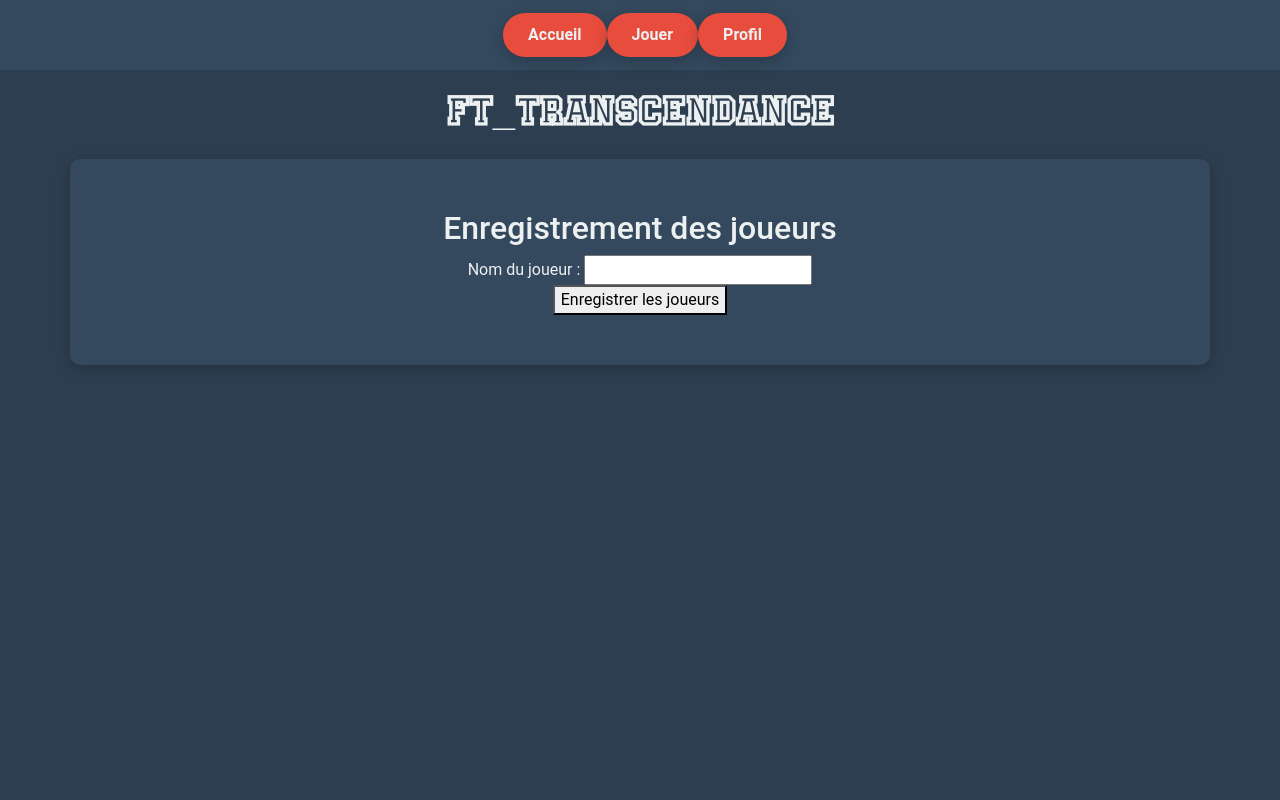
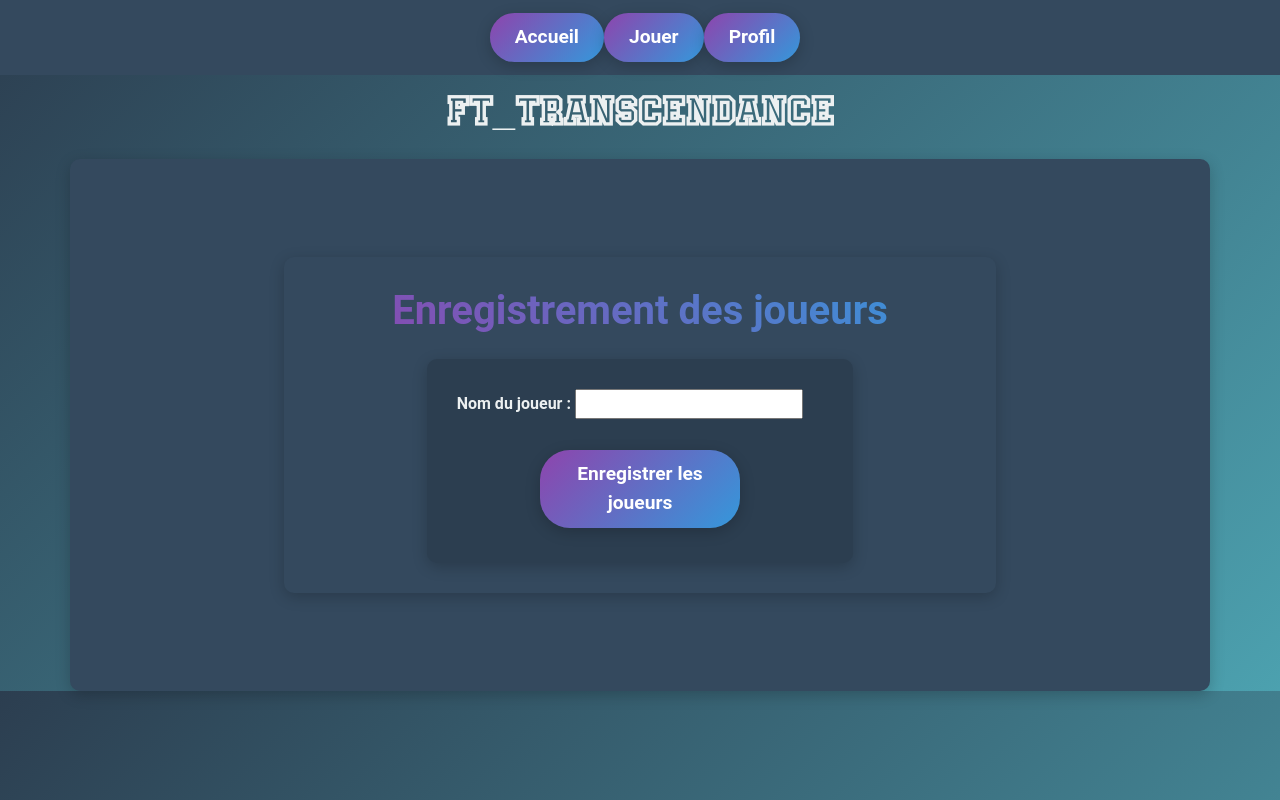
Before and after one commit to WilliamsOz/ft_transcendance, a Django app: page /home_game/player_registration/1/1/ in a window 1280 px wide. Run offline with Django 4.2, Linux system fonts and the light colour scheme; tables that the repository leaves empty hold one stand-in row (values such as "Sample post"); some libraries are stand-ins or nearby versions.

Commit message:
Modification qq elements front

```diff
--- a/app/Game/templates/Game/player_registration.html
+++ b/app/Game/templates/Game/player_registration.html
@@ -2,24 +2,76 @@
 
 {% block content %}
 
-<h2>Enregistrement des joueurs</h2>
+<div class="container text-center my-5">
+    <h2 class="section-title mb-4">Enregistrement des joueurs</h2>
+    <div class="row justify-content-center">
+        <div class="col-md-6 col-lg-8">
+            <form method="post" class="form-container">
+                {% csrf_token %}
+                {% for form in player_forms %}
+                    <div class="form-group">
+                        {{ form.name.label_tag }} {{ form.name }}
+                    </div>
+                {% endfor %}
+                <button type="submit" class="btn btn-custom btn-block mt-3">Enregistrer les joueurs</button>
+            </form>
+        </div>
+    </div>
+</div>
 
-<form method="post">
+<style>
+    body {
+        background: linear-gradient(135deg, #2c3e50 0%, #4ca1af 100%);
+        color: #ecf0f1;
+        font-family: 'Roboto', sans-serif;
+    }
 
-	{% csrf_token %}
+    .section-title {
+        font-size: 2.5rem;
+        font-weight: bold;
+        color: #f3ec78;
+        background: linear-gradient(45deg, #8e44ad, #3498db);
+        -webkit-background-clip: text;
+        -webkit-text-fill-color: transparent;
+    }
 
-	{% for form in player_forms %}
+    .form-container {
+        background-color: #2c3e50;
+        padding: 30px;
+        border-radius: 10px;
+        box-shadow: 0 4px 15px rgba(0, 0, 0, 0.2);
+    }
 
-	<div class="form-group">
+	.btn-custom {
+        display: inline-block;
+        font-size: 1.2rem;
+        font-weight: bold;
+        padding: 10px 20px;
+        color: #fff;
+        background: linear-gradient(135deg, #8e44ad 0%, #3498db 100%);
+        border: none;
+        border-radius: 30px;
+        text-decoration: none;
+        box-shadow: 0 4px 15px rgba(0, 0, 0, 0.2);
+        transition: all 0.3s ease;
+        margin: 5px;
+    }
 
-		{{ form.name.label_tag }} {{ form.name }}
+    .btn-custom:hover {
+        background: linear-gradient(135deg, #3498db 0%, #8e44ad 100%);
+        box-shadow: 0 6px 20px rgba(0, 0, 0, 0.3);
+        transform: translateY(-2px);
+    }
 
-	</div>
+    .form-group {
+        margin-bottom: 15px;
+        text-align: left;
+    }
 
-	{% endfor %}
-
-	<button type="submit">Enregistrer les joueurs</button>
-
-</form>
+    .form-group label {
+        font-weight: bold;
+        color: #ecf0f1;
+    }
+</style>
 
 {% endblock %}
```
Also changed, not shown: app/Game/templates/Game/start_tournament.html (+92 -68 lines).
